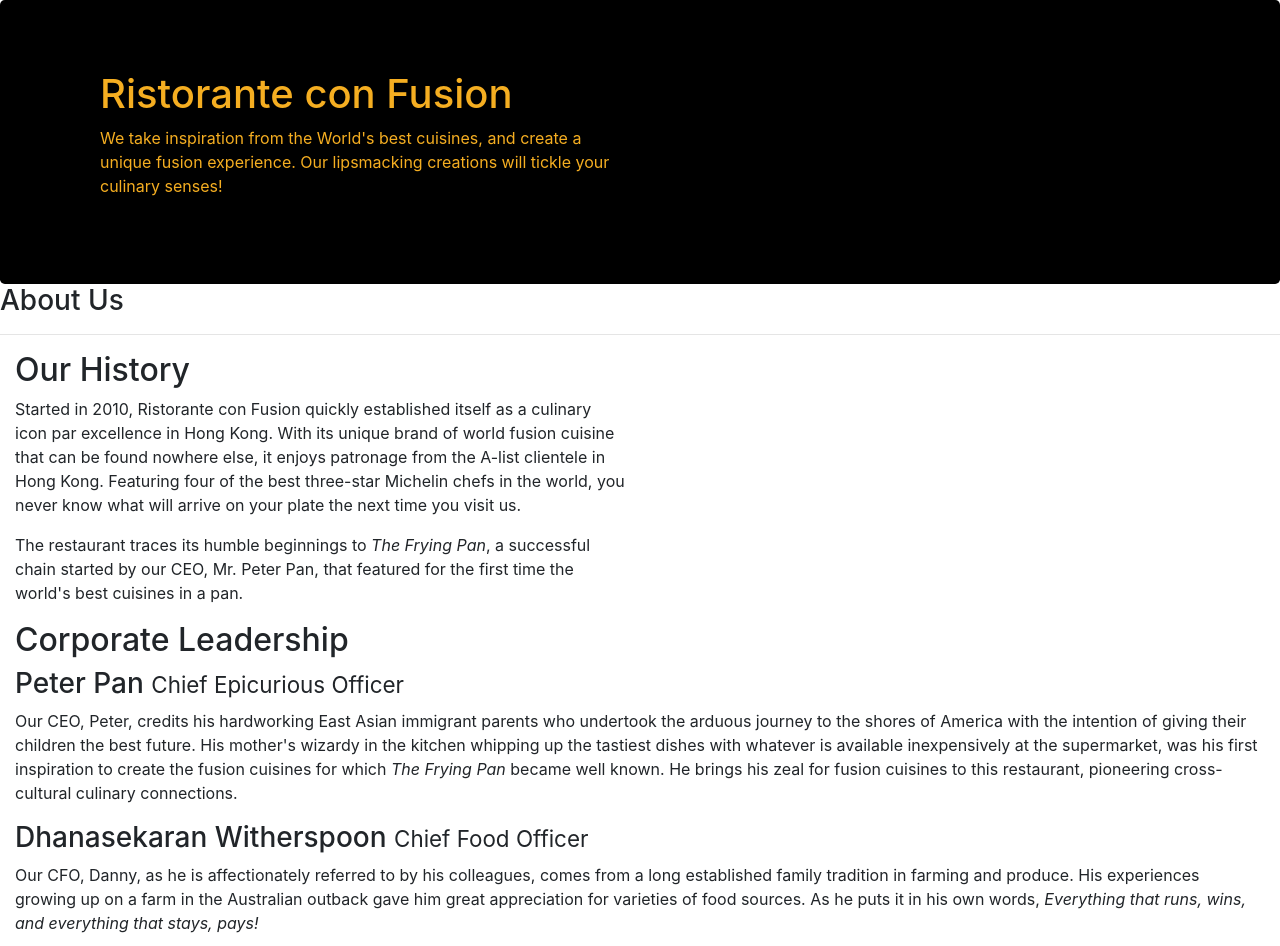
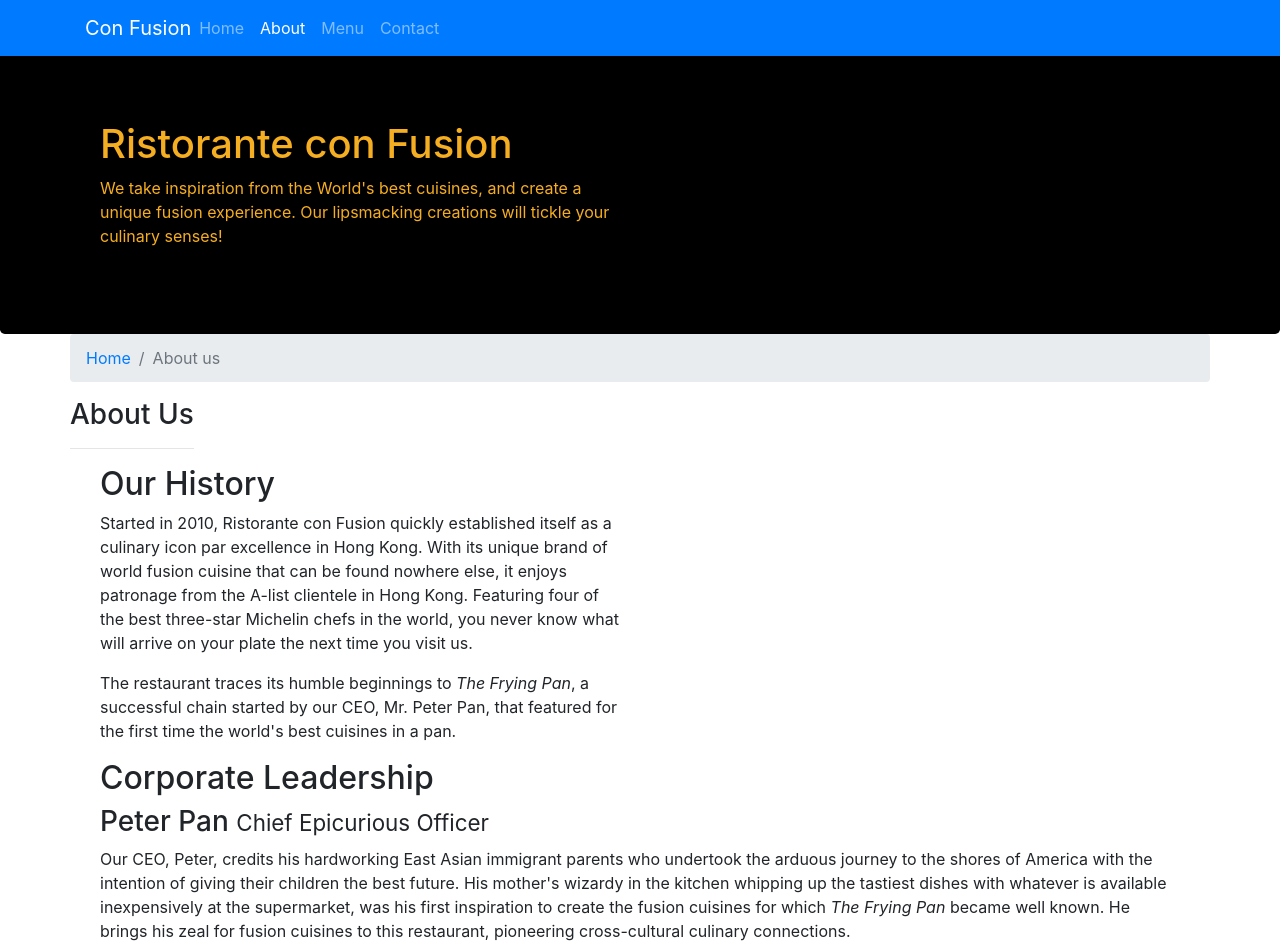
Before and after one commit to VikkiSinghs/ui, a website: page aboutus.html in a window 1280 px wide. Shown: the top 946 px of the page. Drawn offline with nearby package versions, Linux system fonts and the light colour scheme.

Commit message:
Navbar & Breadcrumb

```diff
--- a/aboutus.html
+++ b/aboutus.html
@@ -17,6 +17,23 @@
   <script src="node_modules/popper.js/dist/umd/popper.min.js"></script>
   <script src="node_modules/bootstrap/dist/js/bootstrap.min.js"></script>
 <body>
+    <nav class="navbar navbar-dark navbar-expand-sm bg-primary fixed-top">
+        <div class="container">
+            <button class="navbar-toggler" type="button" data-toggle="collapse" data-target="#Navbar">
+                <span class="navbar-toggler-icon"></span>
+            </button>
+            <a class="navbar-brand mr-auto" href="index.html">Con Fusion</a>
+            <div class="collapse navbar-collapse" id="Navbar" >
+            <ul class="navbar-nav mr-auto">
+                <li class="nav-item"><a class="nav-link" href="index.html">Home</a></li>
+                <li class="nav-item active"><a class="nav-link" href="aboutus.html">About</a></li>
+                <li class="nav-item"><a class="nav-link" href="#">Menu</a></li>
+                <li class="nav-item"><a class="nav-link" href="#">Contact</a></li>
+
+            </ul>
+            </div>
+        </div>
+    </nav>
 
     <header class="jumbotron">
         <div class="container">
@@ -31,8 +48,13 @@
         </div>
     </header>
 
-    <div>
-        <div>
+    <div class="container">
+        <div class="row">
+            <ol class="col-12 breadcrumb">
+                <li class="breadcrumb-item"><a href="index.html">Home</a></li>
+                <li class="breadcrumb-item active">About us</li>
+
+            </ol>
             <div>
                <h3>About Us</h3>
                <hr>
@@ -72,8 +94,8 @@
                 <div class="col-4 offset-1 col-sm-2">
                     <h5>Links</h5>
                     <ul class="list-unstyled">
-                        <li><a href="#">Home</a></li>
-                        <li><a href="#">About</a></li>
+                        <li><a href="index.html">Home</a></li>
+                        <li><a href="aboutus.html">About</a></li>
                         <li><a href="#">Menu</a></li>
                         <li><a href="#">Contact</a></li>
                     </ul>
--- a/css/styles.css
+++ b/css/styles.css
@@ -25,3 +25,10 @@ address{
     margin:0px;
     color:#22f33a;
 }
+body{
+    padding:50px 0px 0px 0px;
+    z-index:0;
+}
+.navbar-dark{
+    background-color: rgb(203, 70, 70);
+}
```
Also changed, not shown: index.html (+17 -0 lines).
